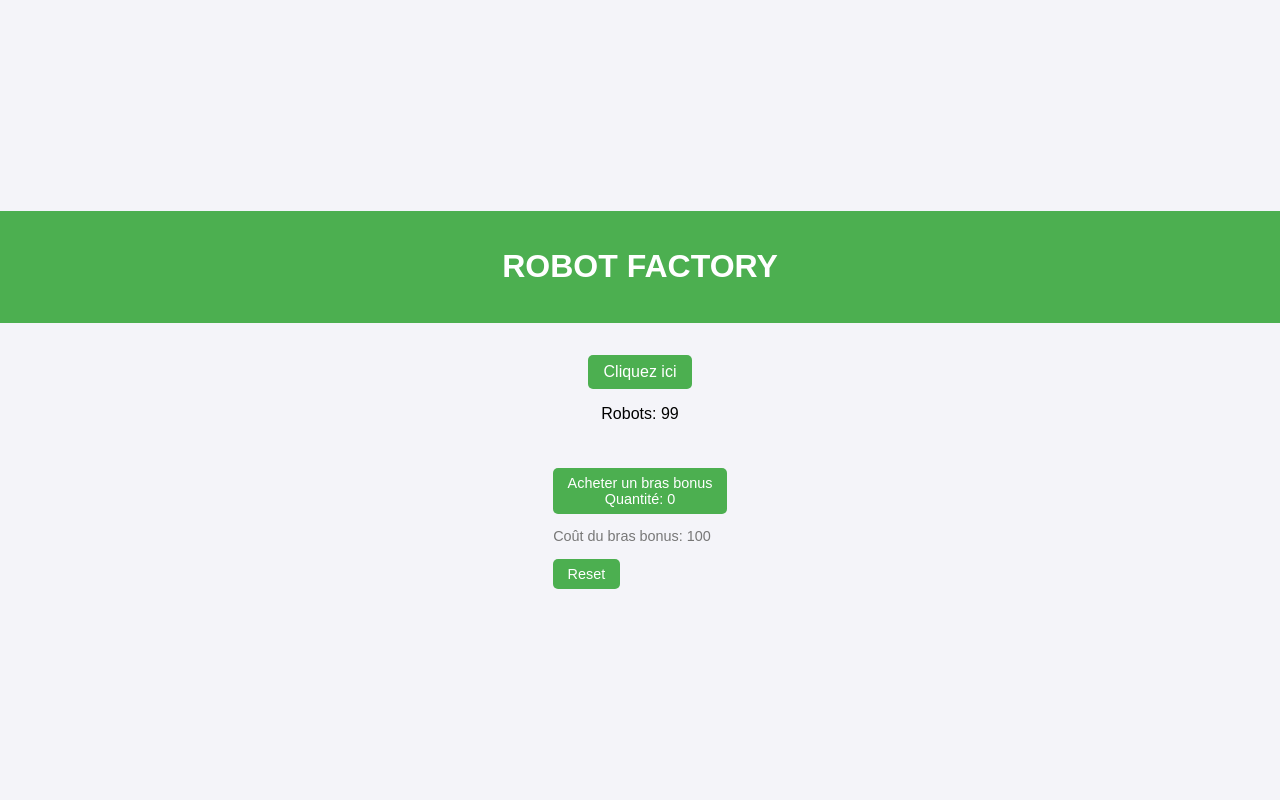
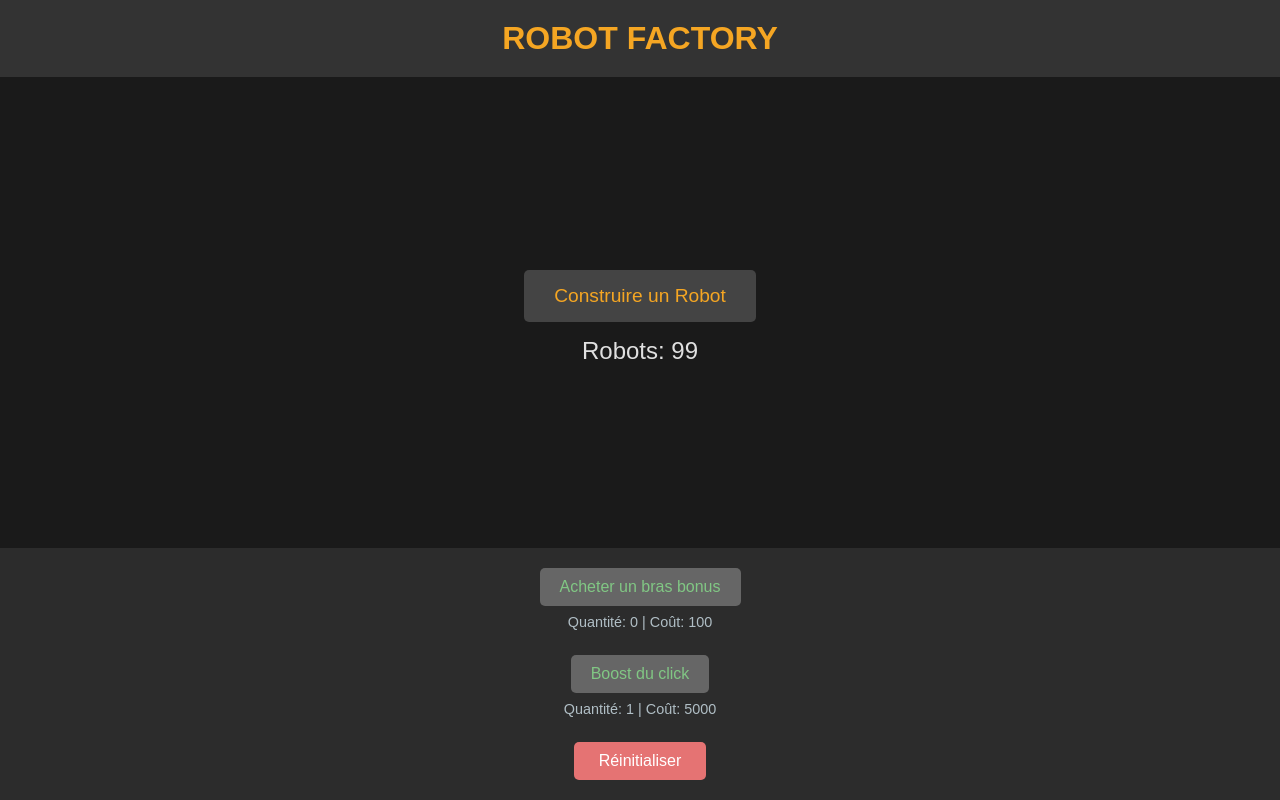
Before and after one commit to Akaneister/projet-ihm, a plain HTML site: page V1/index.html in a window 1280 px wide. Drawn offline with Linux system fonts and the light colour scheme.

Commit message:
Visuel & fonctions de base OK

```diff
--- a/V1/index.html
+++ b/V1/index.html
@@ -3,7 +3,7 @@
 <head>
     <meta charset="UTF-8">
     <meta name="viewport" content="width=device-width, initial-scale=1.0">
-    <title>Page de base</title>
+    <title>Robot Factory</title>
     <link rel="stylesheet" href="style.css">
 </head>
 <body>
@@ -13,18 +13,24 @@
     </header>
 
     <main>
-        <button onclick="Increment()">Cliquez ici</button>
-        <p>Robots: <span id="robots">0</span></p>
+        <div class="action">
+            <button onclick="Increment()">Construire un Robot</button>
+            <p>Robots: <span id="robots">0</span></p>
+        </div>
     </main>
 
     <footer>
-        <button onclick="incrementBonusRobotArm()">
-            Acheter un bras bonus <br>
-            <span>Quantité: <span id="QBonusRobotArm">0</span></span>
-        </button>
-        <p>Coût du bras bonus: <span id="bonusRobotArmCost">100</span></p>
+        <div class="bonus-section">
+            <button onclick="incrementBonusRobotArm()">Acheter un bras bonus</button>
+            <p>Quantité: <span id="QBonusRobotArm">0</span> | Coût: <span id="bonusRobotArmCost">100</span></p>
+        </div>
 
-        <button onclick="resetVariables()">Reset</button>
+        <div class="bonus-section">
+            <button onclick="increaseClick()">Boost du click</button>
+            <p>Quantité: <span id="clickIncrease">1</span> | Coût: <span id="clickIncreaseCost">5000</span></p>
+        </div>
+
+        <button class="reset" onclick="resetVariables()">Réinitialiser</button>
     </footer>
 
     <script src="script.js"></script>
--- a/V1/script.js
+++ b/V1/script.js
@@ -3,14 +3,19 @@ let robots = parseInt(localStorage.getItem('robots')) || 99;
 let bonusRobotArmCost = parseInt(localStorage.getItem('bonusRobotArmCost')) || 100;
 let QBonusRobotArm = parseInt(localStorage.getItem('QBonusRobotArm')) || 0;
 
+let clickIncreaseCost = parseInt(localStorage.getItem('clickIncreaseCost')) || 5000;
+let clickIncrease = parseInt(localStorage.getItem('clickIncrease')) || 1;
+
 // Display the initial value
 document.getElementById('robots').innerHTML = robots;
 document.getElementById('QBonusRobotArm').innerHTML = QBonusRobotArm;
 document.getElementById('bonusRobotArmCost').innerHTML = bonusRobotArmCost;
+document.getElementById('clickIncreaseCost').innerHTML = clickIncreaseCost;
+document.getElementById('clickIncrease').innerHTML = clickIncrease;
 
 function Increment() {
     // Increment the value of robots
-    robots += 1;
+    robots += clickIncrease;
 
     // Update the displayed count
     document.getElementById('robots').innerHTML = robots;
@@ -41,21 +46,45 @@ function incrementBonusRobotArm() {
     }
 }
 
+function increaseClick() {
+    if (robots >= clickIncreaseCost) {
+        robots -= clickIncreaseCost;
+
+        localStorage.setItem('robots', robots);
+
+        clickIncrease *= 2;
+        localStorage.setItem('clickIncrease', clickIncrease);
+
+        clickIncreaseCost += clickIncreaseCost + clickIncreaseCost * 2;
+        localStorage.setItem('clickIncreaseCost', clickIncreaseCost);
+
+        document.getElementById('robots').innerHTML = robots;
+        document.getElementById('clickIncreaseCost').innerHTML = clickIncreaseCost;
+        document.getElementById('clickIncrease').innerHTML = clickIncrease;
+    }
+}
+
 function resetVariables() {
     // Reset variables to their initial values
-    robots = 0;
+    robots = 4999;
     bonusRobotArmCost = 100;
     QBonusRobotArm = 0;
+    clickIncreaseCost = 5000;
+    clickIncrease = 1;
 
     // Save reset values to localStorage
     localStorage.setItem('robots', robots);
     localStorage.setItem('bonusRobotArmCost', bonusRobotArmCost);
     localStorage.setItem('QBonusRobotArm', QBonusRobotArm);
+    localStorage.setItem('clickIncreaseCost', clickIncreaseCost);
+    localStorage.setItem('clickIncrease', clickIncrease);
 
     // Update HTML elements to reflect the reset values
     document.getElementById('robots').innerHTML = robots;
     document.getElementById('bonusRobotArmCost').innerHTML = bonusRobotArmCost;
     document.getElementById('QBonusRobotArm').innerHTML = QBonusRobotArm;
+    document.getElementById('clickIncreaseCost').innerHTML = clickIncreaseCost;
+    document.getElementById('clickIncrease').innerHTML = clickIncrease;
 }
 
 function activateBonus() {
@@ -69,7 +98,7 @@ function activateBonus() {
 }
 
 function bonusActivation() {
-    setInterval(activateBonus, 1000)
+    setInterval(activateBonus, 500)
 }
 
 bonusActivation();
--- a/V1/style.css
+++ b/V1/style.css
@@ -1,45 +1,129 @@
-/* style.css */
+/* Reset */
+* {
+    margin: 0;
+    padding: 0;
+    box-sizing: border-box;
+}
 
+/* Dark theme styling */
 body {
     font-family: Arial, sans-serif;
+    background-color: #1a1a1a;
+    color: #e0e0e0;
     display: flex;
     flex-direction: column;
     align-items: center;
-    justify-content: center;
     min-height: 100vh;
-    margin: 0;
-    background-color: #f4f4f9;
 }
 
+/* Header */
 header {
-    background-color: #4CAF50;
-    color: white;
-    padding: 1em;
+    width: 100%;
+    background-color: #333333;
+    padding: 20px;
     text-align: center;
-    width: 100%;
+    color: #f5a623;
 }
 
-main {
-    text-align: center;
-    margin-top: 2em;
+header h1 {
+    font-size: 2rem;
+    font-weight: bold;
 }
 
-button {
-    padding: 0.5em 1em;
-    font-size: 1em;
-    background-color: #4CAF50;
-    color: white;
-    border: none;
-    border-radius: 5px;
-    cursor: pointer;
+/* Main Content */
+main {
+    flex: 1;
+    display: flex;
+    align-items: center;
+    justify-content: center;
+    padding: 20px;
+    text-align: center;
 }
 
-button:hover {
-    background-color: #45a049;
+.action {
+    display: flex;
+    flex-direction: column;
+    align-items: center;
 }
 
+.action button {
+    background-color: #444;
+    color: #f5a623;
+    border: none;
+    padding: 15px 30px;
+    margin-top: 10px;
+    font-size: 1.2rem;
+    cursor: pointer;
+    border-radius: 5px;
+    transition: background-color 0.3s;
+}
+
+.action button:hover {
+    background-color: #f5a623;
+    color: #1a1a1a;
+}
+
+.action p {
+    margin-top: 15px;
+    font-size: 1.5rem;
+}
+
+/* Footer */
 footer {
-    margin-top: 2em;
-    font-size: 0.9em;
-    color: #777;
+    width: 100%;
+    background-color: #2c2c2c;
+    padding: 20px;
+    display: flex;
+    flex-direction: column;
+    align-items: center;
+    gap: 15px;
 }
+
+.bonus-section {
+    display: flex;
+    flex-direction: column;
+    align-items: center;
+    margin-bottom: 10px;
+}
+
+.bonus-section button {
+    background-color: #666;
+    color: #81c784;
+    border: none;
+    padding: 10px 20px;
+    font-size: 1rem;
+    cursor: pointer;
+    border-radius: 5px;
+    transition: background-color 0.3s;
+}
+
+.bonus-section button:hover {
+    background-color: #81c784;
+    color: #1a1a1a;
+}
+
+.bonus-section p {
+    margin-top: 8px;
+    color: #b0bec5;
+    font-size: 0.9rem;
+}
+
+.reset {
+    background-color: #e57373;
+    color: #fff;
+    border: none;
+    padding: 10px 25px;
+    font-size: 1rem;
+    cursor: pointer;
+    border-radius: 5px;
+    transition: background-color 0.3s;
+}
+
+.reset:hover {
+    background-color: #ef5350;
+}
+
+/* Button focus states for accessibility */
+button:focus {
+    outline: 2px solid #f5a623;
+}
```
Also changed, not shown: V1/ToDoList.txt (added).
